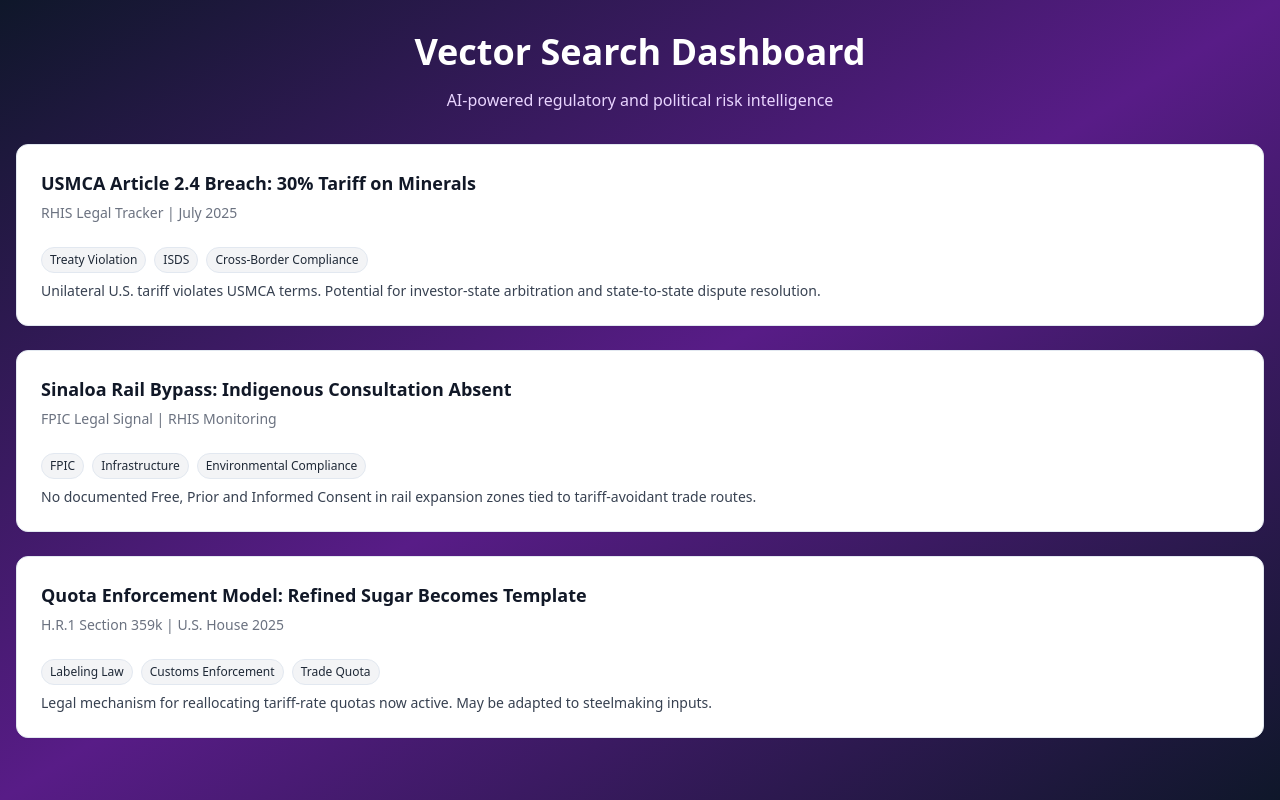
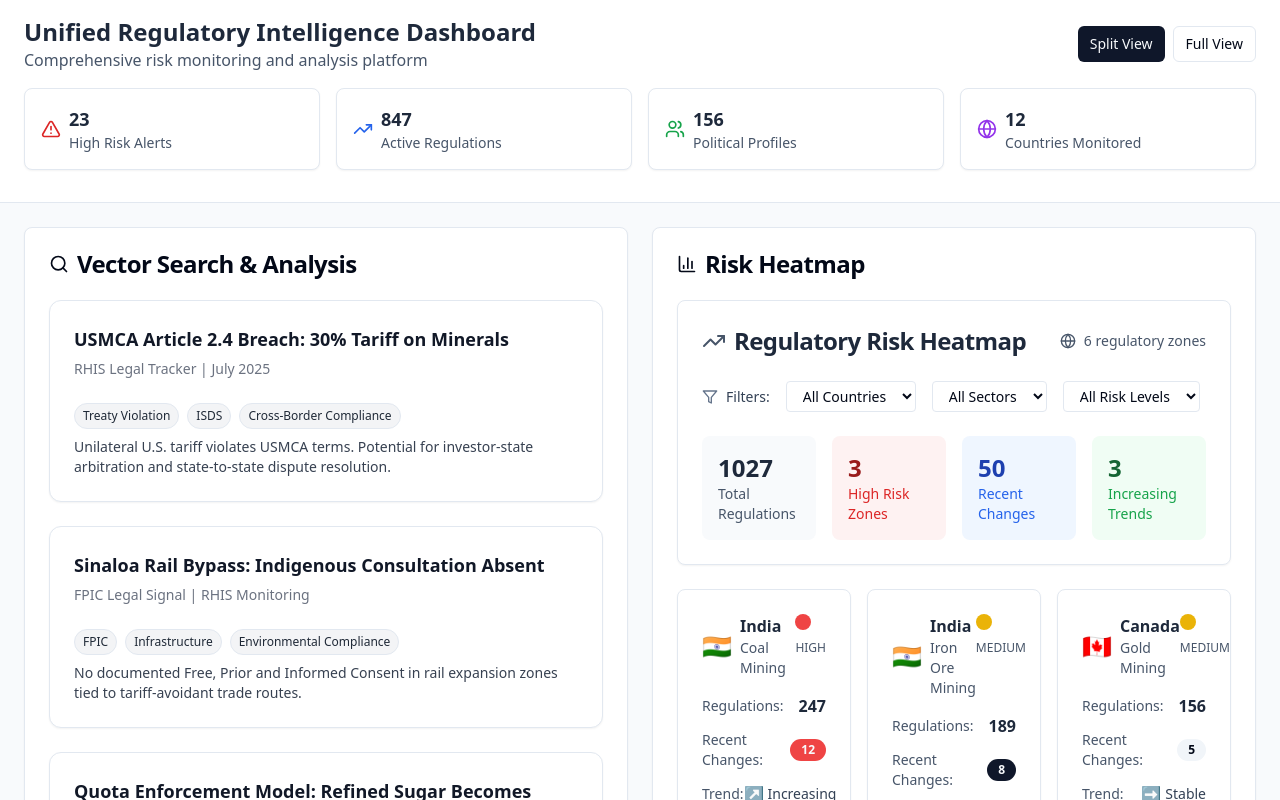
Before and after one commit to bcromer77/rhis, a Next.js app: page /dashboard in a window 1280 px wide. Shown: the top 800 px of the page. Built offline with nearby package versions, Linux system fonts and the light colour scheme.

Commit message:
🚀 Integrated LegalVectorSearchBar into dashboard page

```diff
--- a/app/dashboard/page.tsx
+++ b/app/dashboard/page.tsx
@@ -1,25 +1,10 @@
 "use client"
+
 import { Suspense } from "react"
-import { useState } from "react"
-import { VectorSearch } from "@/components/vector-search"
-
-function DashboardContent() {
-  return (
-    <div className="min-h-screen bg-gradient-to-br from-slate-900 via-purple-900 to-slate-900">
-      <div className="container mx-auto px-4 py-8">
-        <div className="text-center mb-8">
-          <h1 className="text-4xl font-bold text-white mb-4">Vector Search Dashboard</h1>
-          <p className="text-purple-200">AI-powered regulatory and political risk intelligence</p>
-        </div>
-        <VectorSearch />
-      </div>
-    </div>
-  )
-}
+import { UnifiedRegulatoryDashboard } from "@/components/unified-regulatory-dashboard"
+import LegalVectorSearchBar from "@/components/mock/LegalVectorSearchBar"
 
 export default function DashboardPage() {
-  const [activeTab, setActiveTab] = useState<"search" | "heatmap">("search")
-
   return (
     <Suspense
       fallback={
@@ -28,7 +13,12 @@ export default function DashboardPage() {
         </div>
       }
     >
-      <DashboardContent />
+      <div className="min-h-screen bg-gradient-to-br from-slate-50 to-blue-50">
+        <UnifiedRegulatoryDashboard />
+        <div className="mt-10 px-6 max-w-4xl mx-auto">
+          <LegalVectorSearchBar />
+        </div>
+      </div>
     </Suspense>
   )
 }
```
